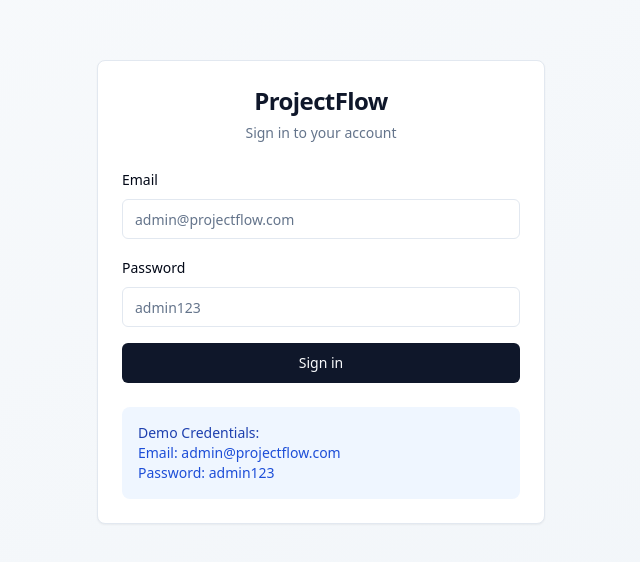
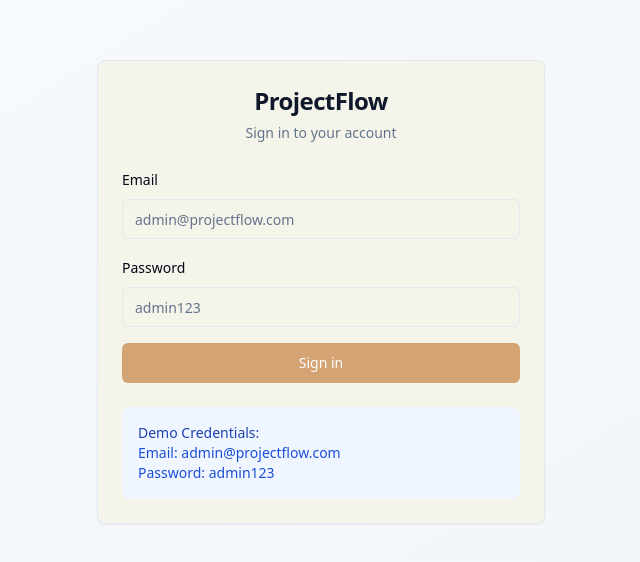
Before and after one commit to DandungAji/crm-internal, a React (Vite) app: page /calendar in a window 1280 px wide. Shown: the part 108-670 px from the top of the page, without its empty margins (319-959 px from the left). Built offline with nearby package versions, Linux system fonts and the light colour scheme.

Commit message:
feat: Update color scheme
Updated the application's color scheme by modifying CSS variables in `src/index.css` to use the specified hex values for accent, hover, primary, secondary, and other accent colors.

```diff
--- a/src/components/ui/button.tsx
+++ b/src/components/ui/button.tsx
@@ -1,3 +1,4 @@
+
 import * as React from "react"
 import { Slot } from "@radix-ui/react-slot"
 import { cva, type VariantProps } from "class-variance-authority"
@@ -9,7 +10,7 @@ const buttonVariants = cva(
   {
     variants: {
       variant: {
-        default: "bg-primary text-primary-foreground hover:bg-primary/90",
+        default: "bg-[#D4A373] text-white hover:bg-[#CCD5AE] hover:text-gray-800",
         destructive:
           "bg-destructive text-destructive-foreground hover:bg-destructive/90",
         outline:
--- a/src/index.css
+++ b/src/index.css
@@ -1,28 +1,29 @@
+
 @tailwind base;
 @tailwind components;
 @tailwind utilities;
 
 @layer base {
   :root {
-    --background: 0 0% 100%;
+    --background: 60 29% 94%; /* #FEFAE0 */
     --foreground: 222.2 84% 4.9%;
 
-    --card: 0 0% 100%;
+    --card: 60 29% 94%; /* #FEFAE0 */
     --card-foreground: 222.2 84% 4.9%;
 
-    --popover: 0 0% 100%;
+    --popover: 60 29% 94%; /* #FEFAE0 */
     --popover-foreground: 222.2 84% 4.9%;
 
-    --primary: 222.2 47.4% 11.2%;
-    --primary-foreground: 210 40% 98%;
+    --primary: 79 27% 69%; /* #CCD5AE */
+    --primary-foreground: 222.2 47.4% 11.2%;
 
-    --secondary: 210 40% 96.1%;
+    --secondary: 47 44% 88%; /* #FAEDCD */
     --secondary-foreground: 222.2 47.4% 11.2%;
 
-    --muted: 210 40% 96.1%;
+    --muted: 47 44% 88%; /* #FAEDCD */
     --muted-foreground: 215.4 16.3% 46.9%;
 
-    --accent: 210 40% 96.1%;
+    --accent: 79 27% 69%; /* #CCD5AE */
     --accent-foreground: 222.2 47.4% 11.2%;
 
     --destructive: 0 84.2% 60.2%;
@@ -30,25 +31,18 @@
 
     --border: 214.3 31.8% 91.4%;
     --input: 214.3 31.8% 91.4%;
-    --ring: 222.2 84% 4.9%;
+    --ring: 79 27% 69%; /* #CCD5AE */
 
     --radius: 0.5rem;
 
-    --sidebar-background: 0 0% 98%;
-
+    --sidebar-background: 60 29% 94%; /* #FEFAE0 */
     --sidebar-foreground: 240 5.3% 26.1%;
-
-    --sidebar-primary: 240 5.9% 10%;
-
-    --sidebar-primary-foreground: 0 0% 98%;
-
-    --sidebar-accent: 240 4.8% 95.9%;
-
-    --sidebar-accent-foreground: 240 5.9% 10%;
-
+    --sidebar-primary: 79 27% 69%; /* #CCD5AE */
+    --sidebar-primary-foreground: 222.2 47.4% 11.2%;
+    --sidebar-accent: 78 60% 90%; /* #E9EDC9 */
+    --sidebar-accent-foreground: 222.2 47.4% 11.2%;
     --sidebar-border: 220 13% 91%;
-
-    --sidebar-ring: 217.2 91.2% 59.8%;
+    --sidebar-ring: 79 27% 69%; /* #CCD5AE */
   }
 
   .dark {
@@ -61,7 +55,7 @@
     --popover: 222.2 84% 4.9%;
     --popover-foreground: 210 40% 98%;
 
-    --primary: 210 40% 98%;
+    --primary: 79 27% 69%; /* #CCD5AE */
     --primary-foreground: 222.2 47.4% 11.2%;
 
     --secondary: 217.2 32.6% 17.5%;
```
